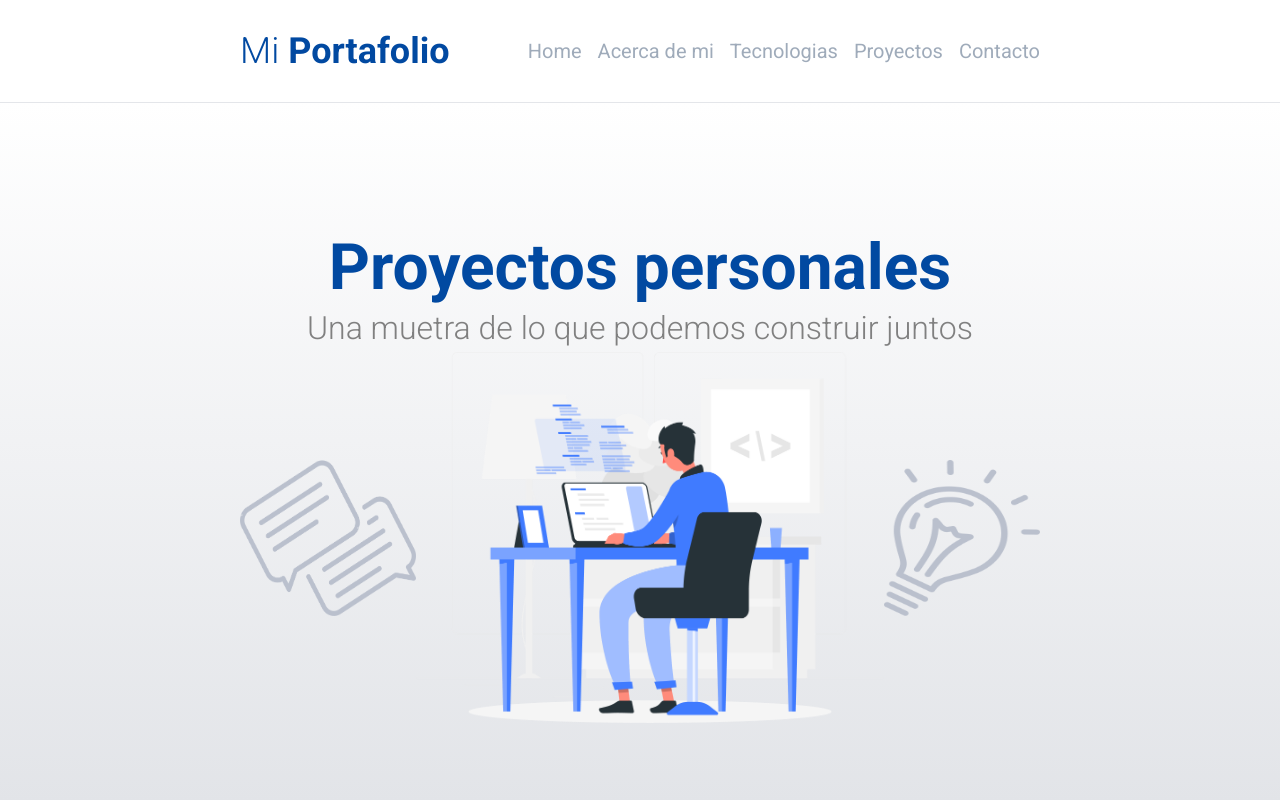
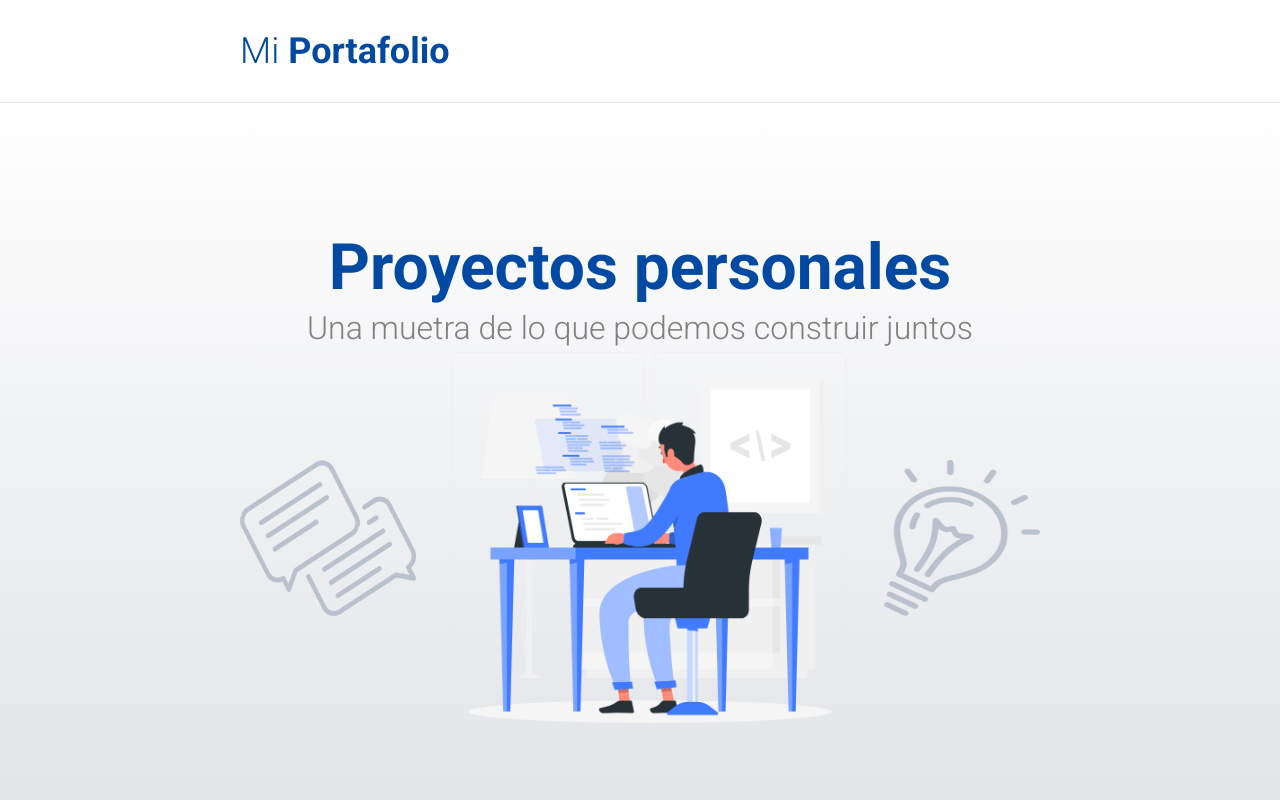
Before and after one commit to SanArGuz/portafolio, a Next.js app: page / in a window 1280 px wide. Shown: the top 800 px of the page. Built offline with nearby package versions, Linux system fonts and the light colour scheme.

Commit message:
footer fix

```diff
--- a/src/components/layout/footer.js
+++ b/src/components/layout/footer.js
@@ -1,14 +1,13 @@
+import Image from 'next/image';
 import styles from './footer.module.scss';
 export default function Footer() {
   return (
     <footer className={styles.footer}>
-      <a
-        href="https://vercel.com?utm_source=create-next-app&utm_medium=default-template&utm_campaign=create-next-app"
-        target="_blank"
-        rel="noopener noreferrer"
-      >
-        Powered by{' '}
-        <img src="/vercel.svg" alt="Vercel Logo" className={styles.logo} />
+      <a href="https://linkedin.com/in/sanarguz" target="_blank">
+        <Image src="/img/linkedin.png" width="80" height="80" />
+      </a>
+      <a href="https://github.com/sanarguz" target="_blank">
+        <Image src="/img/github.png" width="80" height="80" />
       </a>
     </footer>
   );
--- a/src/components/layout/footer.module.scss
+++ b/src/components/layout/footer.module.scss
@@ -4,16 +4,7 @@
   border-top: 1px solid #eaeaea;
   display: flex;
   justify-content: center;
+  gap: 30px;
   align-items: center;
   margin-top: 20px;
 }
-
-.footer img {
-  margin-left: 0.5rem;
-}
-
-.footer a {
-  display: flex;
-  justify-content: center;
-  align-items: center;
-}
--- a/src/components/layout/header.js
+++ b/src/components/layout/header.js
@@ -6,25 +6,6 @@ export default function Header() {
         <h2>
           <span>Mi</span> Portafolio
         </h2>
-        <nav>
-          <ul>
-            <li>
-              <a href="#home">Home</a>
-            </li>
-            <li>
-              <a href="#acerca">Acerca de mi </a>
-            </li>
-            <li>
-              <a href="#tecnologias">Tecnologias</a>
-            </li>
-            <li>
-              <a href="#proeyctos">Proyectos</a>
-            </li>
-            <li>
-              <a href="#contacto">Contacto</a>
-            </li>
-          </ul>
-        </nav>
       </div>
     </header>
   );
--- a/src/components/layout/header.module.scss
+++ b/src/components/layout/header.module.scss
@@ -21,25 +21,10 @@
       font-weight: 300;
     }
   }
-
-  ul {
-    display: flex;
-    list-style: none;
-    gap: 1rem;
-    font-size: 20px;
-    color: $gray;
-
-    li:hover {
-      color: $gray-dark;
-    }
-  }
 }
 
 @media (max-width: 800px) {
   .grid {
-    ul {
-      display: none;
-    }
     h2 {
       margin: 20px auto;
     }
```
Also changed, not shown: public/img/github.png (added), public/img/linkedin.png (added).
